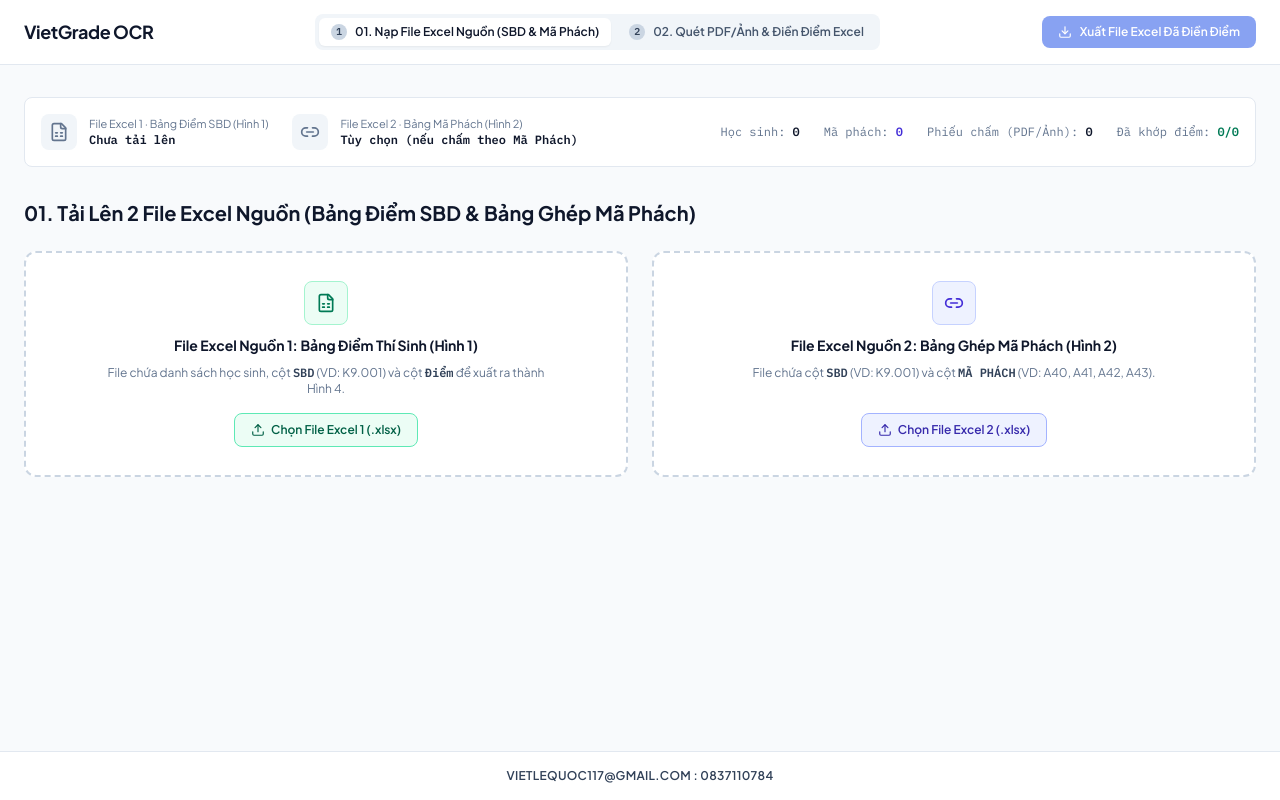
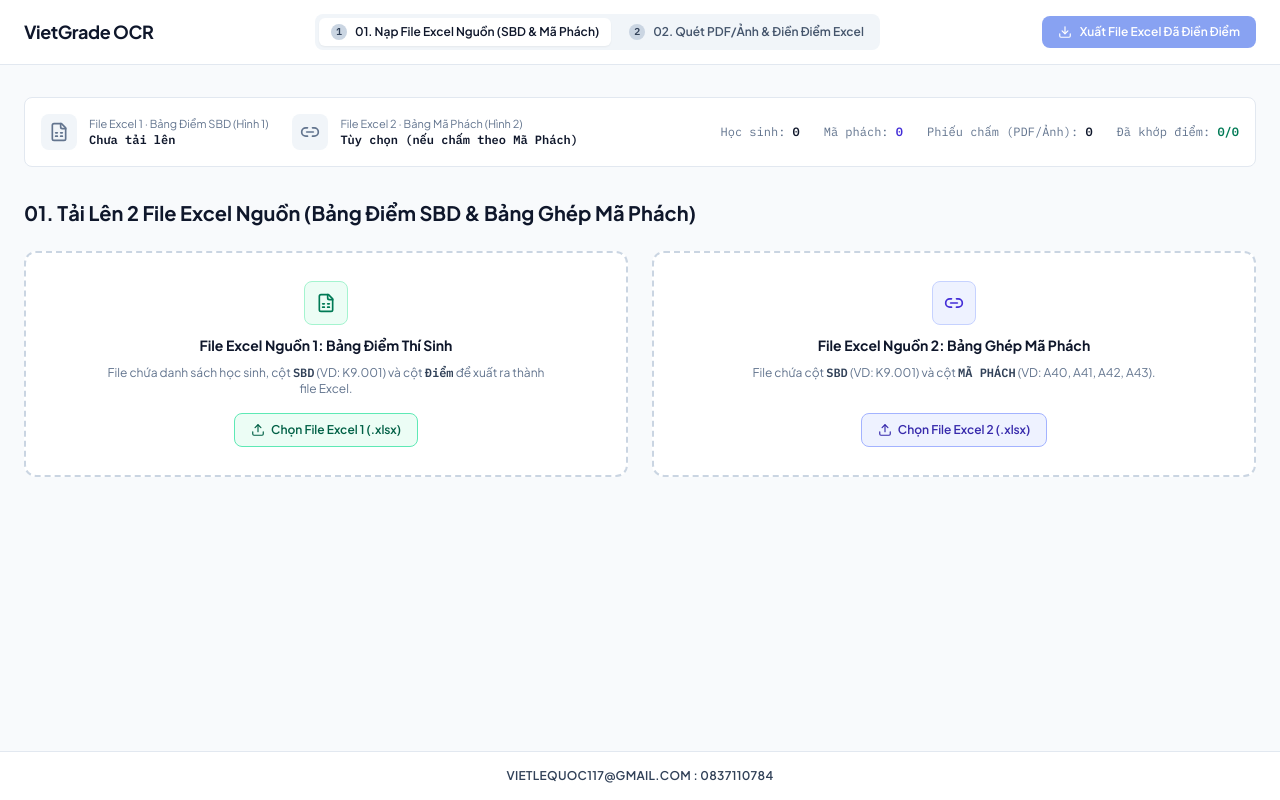
Before and after one commit to vietlequoc117-hub/anhlqd, a React (Vite) app: page / in a window 1280 px wide. Built offline with nearby package versions, Linux system fonts and the light colour scheme.

Commit message:
refactor: update UI labels and descriptive text
Remove references to specific image figures in the UI labels and instructions for clarity.

```diff
--- a/src/App.tsx
+++ b/src/App.tsx
@@ -1365,7 +1365,7 @@ export default function App() {
                     <FileSpreadsheet className="w-5 h-5" />
                   </div>
                   <div className="text-sm font-bold text-slate-900">
-                    File Excel Nguồn 1: Bảng Điểm Thí Sinh (Hình 1)
+                    File Excel Nguồn 1: Bảng Điểm Thí Sinh
                   </div>
                   <p className="text-xs text-slate-500 max-w-md mx-auto">
                     File chứa danh sách học sinh, cột{" "}
@@ -1376,7 +1376,7 @@ export default function App() {
                     <span className="font-mono font-semibold text-slate-700">
                       Điểm
                     </span>{" "}
-                    để xuất ra thành Hình 4.
+                    để xuất ra thành file Excel.
                   </p>
                   {excelData && (
                     <div className="pt-1 text-xs font-bold text-emerald-700 font-mono">
@@ -1428,7 +1428,7 @@ export default function App() {
                     <Link2 className="w-5 h-5" />
                   </div>
                   <div className="text-sm font-bold text-slate-900">
-                    File Excel Nguồn 2: Bảng Ghép Mã Phách (Hình 2)
+                    File Excel Nguồn 2: Bảng Ghép Mã Phách
                   </div>
                   <p className="text-xs text-slate-500 max-w-md mx-auto">
                     File chứa cột{" "}
@@ -1470,7 +1470,7 @@ export default function App() {
                       Cấu Trúc Cột Đã Nhận Diện &amp; Đối Chiếu SBD ↔ MÃ PHÁCH
                     </h2>
                     <p className="text-xs text-slate-500 mt-0.5">
-                      Hệ thống tự động liên kết cột SBD của Hình 1 với cột SBD &amp; MÃ PHÁCH của Hình 2.
+                      Hệ thống tự động liên kết cột SBD file Bảng điểm với cột SBD &amp; MÃ PHÁCH file Phách.
                     </p>
                   </div>
 
@@ -1480,7 +1480,7 @@ export default function App() {
                       onClick={() => setCurrentStep(2)}
                       className="px-4 py-2 text-xs font-bold text-white bg-blue-700 hover:bg-blue-800 rounded-lg transition-colors whitespace-nowrap shrink-0 flex items-center gap-1.5 cursor-pointer"
                     >
-                      <span>Tiếp tục: Bước 2 — Tải PDF/Ảnh Hình 3 &amp; Khớp Điểm</span>
+                      <span>Tiếp tục: Bước 2 — Tải PDF/Ảnh &amp; Khớp Điểm</span>
                       <ArrowRight className="w-4 h-4" />
                     </button>
                   )}
@@ -1551,7 +1551,7 @@ export default function App() {
                           htmlFor="step1-sbd-col"
                           className="text-[11px] font-semibold text-amber-900 block mb-1"
                         >
-                          Cột SBD (Hình 1):
+                          Cột SBD:
                         </label>
                         <select
                           id="step1-sbd-col"
```
